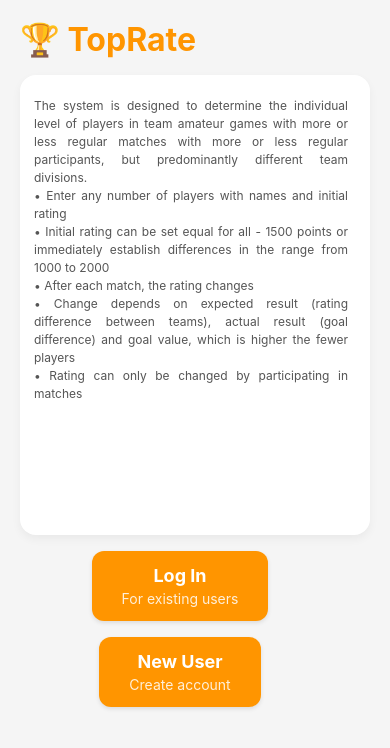
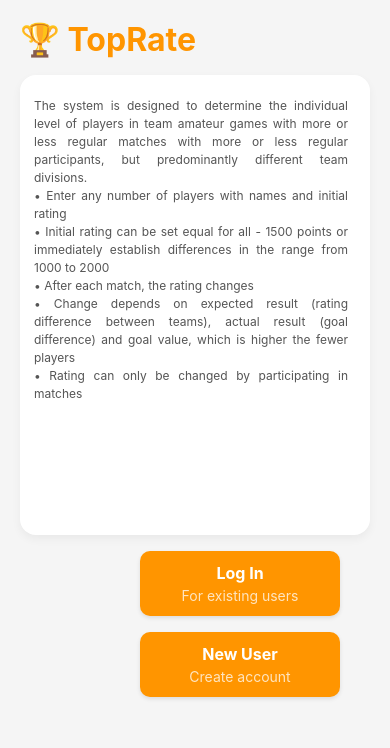
Before and after one commit to zveresch2019-ship-it/TopRate, a React Native app: screen / in a window 390 px wide. Shown: the top 748 px of the page. Built offline with nearby package versions, Linux system fonts and the light colour scheme; no server answers.

Commit message:
Align login mode buttons right with uniform size

```diff
--- a/src/screens/LoginScreen.tsx
+++ b/src/screens/LoginScreen.tsx
@@ -563,13 +563,13 @@ const styles = StyleSheet.create({
     width: '100%',
     maxWidth: 320,
     gap: 16,
-    alignItems: 'center',
+    alignItems: 'flex-end',
   },
   modeButton: {
     backgroundColor: '#FF9500',
-    paddingVertical: 14,
-    paddingHorizontal: 30,
-    borderRadius: 12,
+    width: 200,
+    paddingVertical: 12,
+    borderRadius: 10,
     alignItems: 'center',
     shadowColor: '#000',
     shadowOffset: { width: 0, height: 2 },
@@ -579,14 +579,14 @@ const styles = StyleSheet.create({
   },
   modeButtonText: {
     color: '#FFFFFF',
-    fontSize: 18,
+    fontSize: 16,
     fontWeight: 'bold',
     marginBottom: 4,
   },
   modeButtonSubtext: {
     color: '#FFFFFF',
     fontSize: 14,
-    opacity: 0.85,
+    opacity: 0.75,
   },
   form: {
     width: '100%',
```
